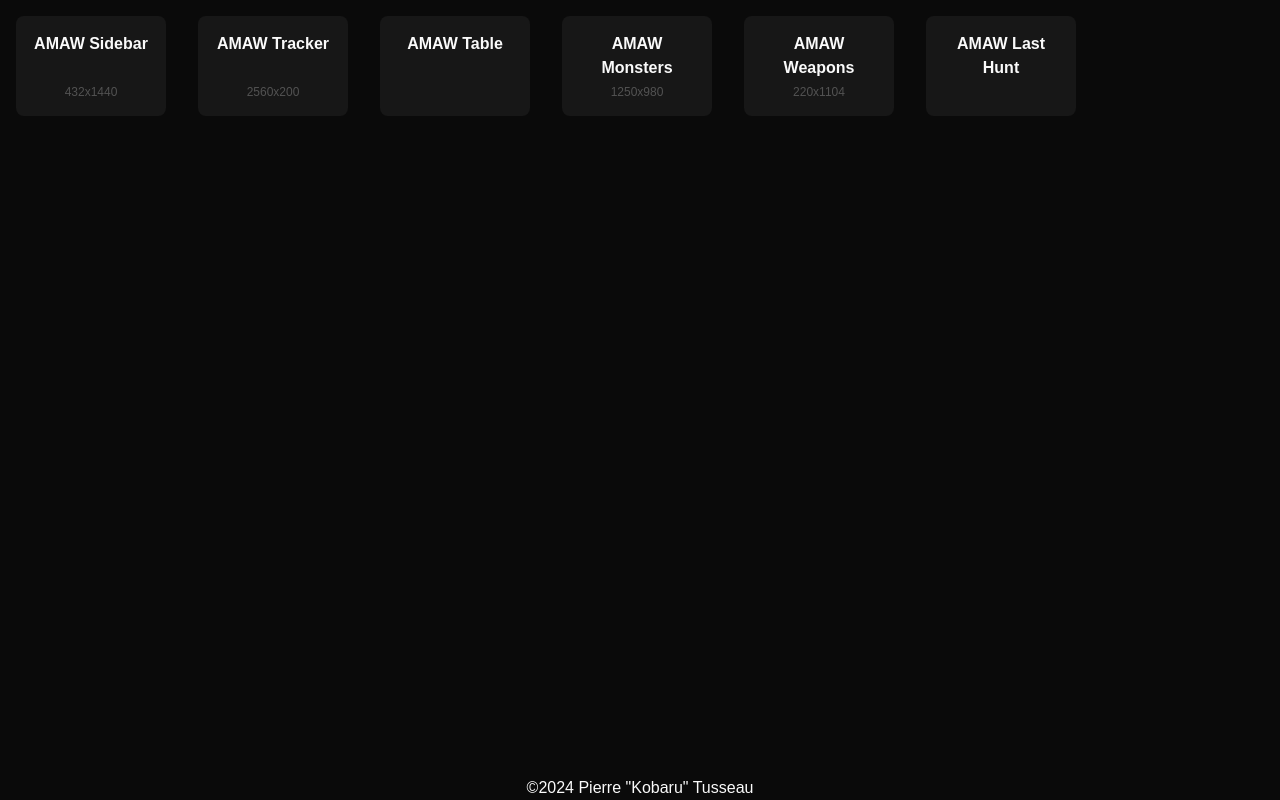
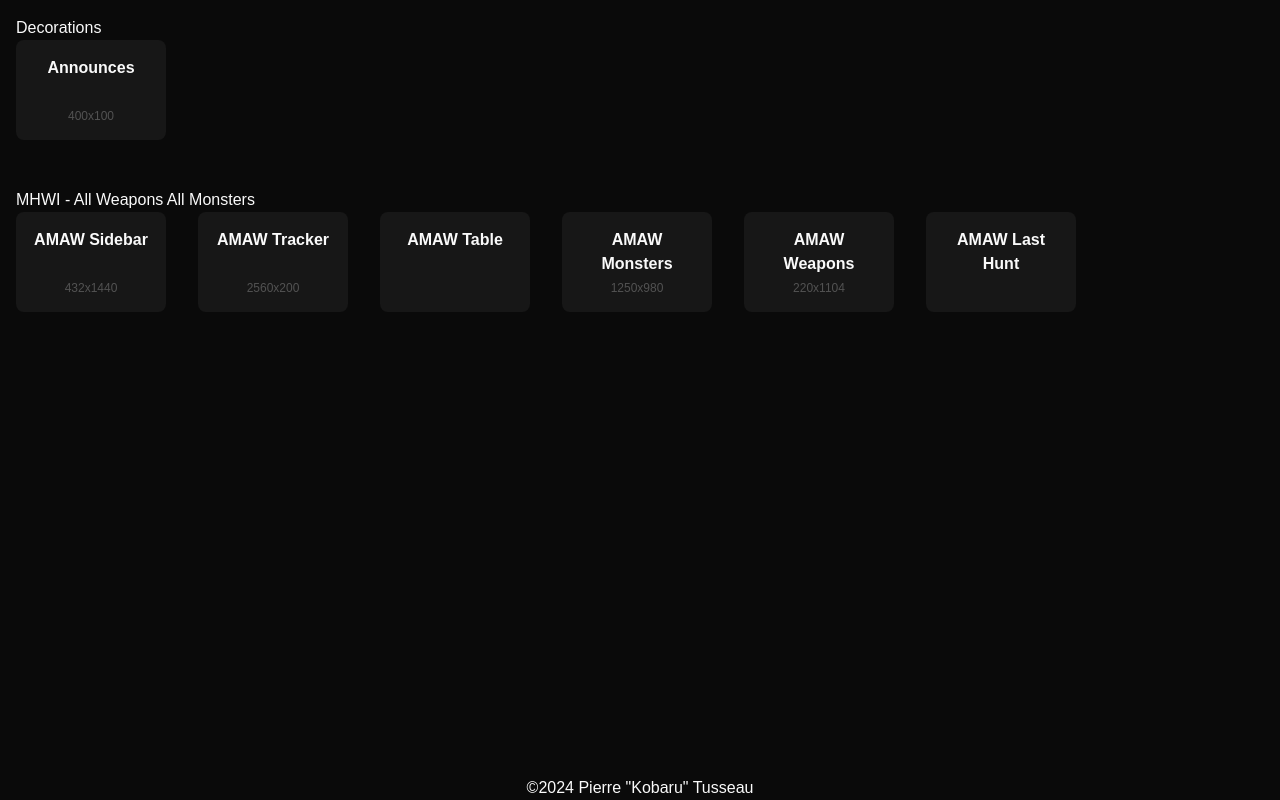
Before and after one commit to pierretusseau/stream-decorations, a Next.js app: page / in a window 1280 px wide. Built offline with nearby package versions, Linux system fonts and the light colour scheme.

Commit message:
Revamp a little home page

```diff
--- a/src/app/page.tsx
+++ b/src/app/page.tsx
@@ -7,7 +7,20 @@ export default function Home() {
 
   return (
     <div className="bg-neutral-950 text-neutral-50 h-screen flex flex-col gap-10">
-      <main className="flex flex-wrap gap-8 p-4">
+      <main className="flex flex-col gap-12 p-4">
+        <section>
+          <h2>Decorations</h2>
+          <div className="flex flex-wrap gap-8">
+            <HomeLink
+              href="/announces"
+              title="Announces"
+              subtitle="400x100"
+            />
+          </div>
+        </section>
+        <section>
+          <h2>MHWI - All Weapons All Monsters</h2>
+          <div className="flex flex-wrap gap-8">
             <HomeLink
               href="/amaw-sidebar"
               title="AMAW Sidebar"
@@ -37,6 +50,8 @@ export default function Home() {
               title="AMAW Last Hunt"
               // subtitle="220x1104"
             />
+          </div>
+        </section>
       </main>
       <footer className="row-start-3 flex gap-6 flex-wrap items-center justify-center mt-auto">
         &copy;{date.getFullYear()} Pierre &quot;Kobaru&quot; Tusseau
```
Lines whose indentation alone changed are shown as unchanged.
